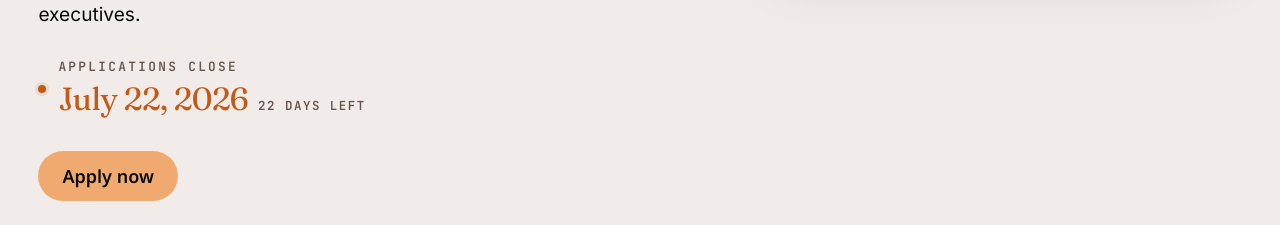
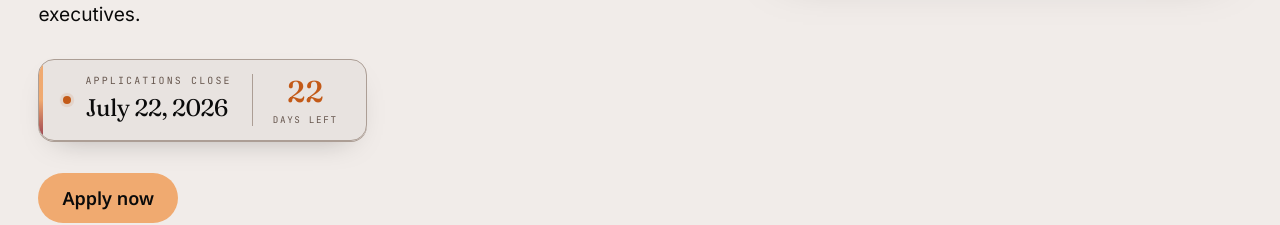
Before and after one commit to mason-u-borchard/synapse-conference-prototype, a Next.js app: page /attend in a window 1280 px wide. Shown: the part 488-713 px from the top of the page. Built offline with nearby package versions, Linux system fonts and the light colour scheme; no server answers; a web font is replaced by a local one.

Commit message:
07/09/26 13:05:11

```diff
--- a/src/app/attend/page.tsx
+++ b/src/app/attend/page.tsx
@@ -56,7 +56,7 @@ export default function AttendPage() {
                 date with a live day-count right above the CTA. onLight
                 tone: a warm chip tuned for the off-white hero. */}
             <div className="mt-8">
-              <ApplicationDeadline tone="onLight" variant="minimal" />
+              <ApplicationDeadline tone="onLight" />
             </div>
             <div className="mt-8">
               <Link
```
